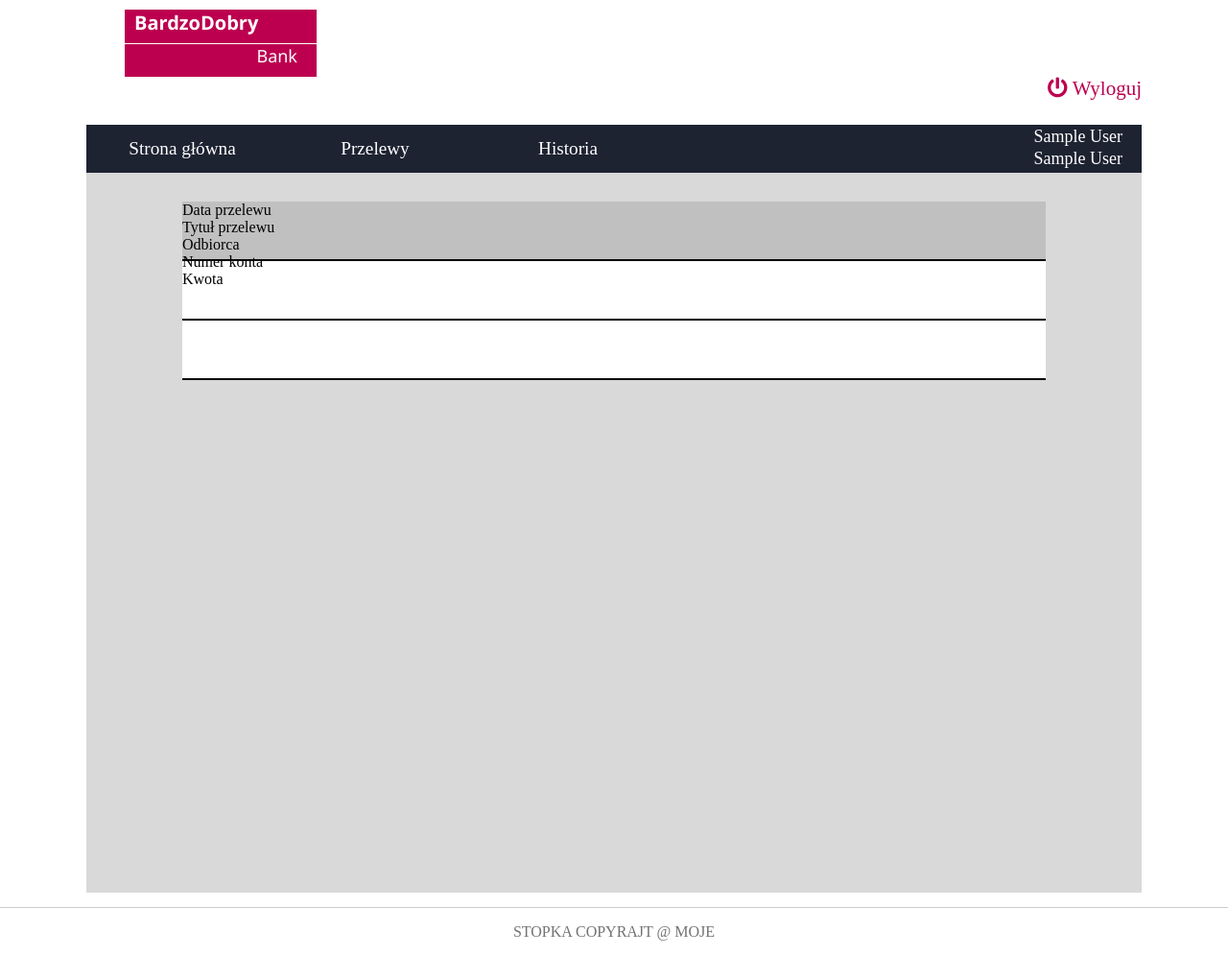
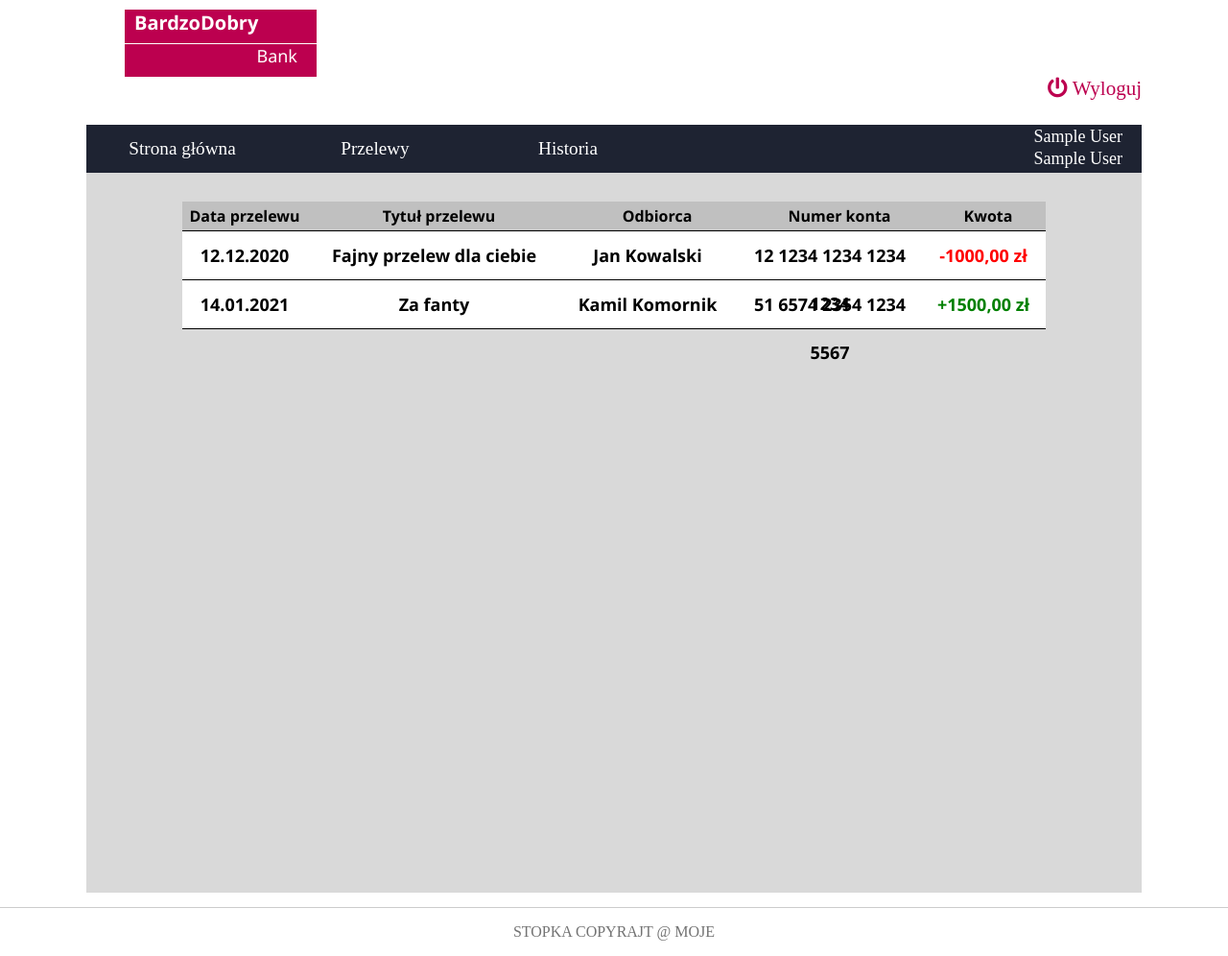
Before and after one commit to LeCarteloo/BankApplication, a PHP site: page /historia.php in a window 1280 px wide. Shown: the whole page at 96% size. Run offline with PHP 8.4, Linux system fonts and the light colour scheme; the visitor is signed in with stand-in values (Sample User, id 1); some libraries are stand-ins or nearby versions.

Commit message:
UI + sesja
Historia, pobierania salda

```diff
--- a/Bank1_PHP/Backend/logowanie.php
+++ b/Bank1_PHP/Backend/logowanie.php
@@ -34,6 +34,7 @@
 		  $_SESSION['imie'] = $wiersz['name'];
 		  $_SESSION['nazwisko'] = $wiersz['surname'];
 	      $_SESSION['nr_konta'] = $wiersz['bankNumber'];
+		  $_SESSION['saldo'] = $wiersz['balance'];
 
 		  //---------------------------------------------------------------------------------------------
 
--- a/Bank1_PHP/UI/historia.css
+++ b/Bank1_PHP/UI/historia.css
@@ -146,11 +146,146 @@ li a:hover {
 
 #inforekord{
 	width:900px;
-	height:60px;
+	height:30px;
 	background-color:silver;
 	margin-left:auto;
 	margin-right:auto;
-	border-bottom:2px solid black;
+	border-bottom:1px solid black;
+}
+
+#datar{
+	height:30px;
+	width:120px;
+	padding:0 0 0 5px;
+	line-height:30px;
+	font-size:16px;
+	font-family:"Segoe UI";
+	font-weight:600;
+	text-align:center;
+	float:left;
+}
+
+#tytulr{
+	height:30px;
+	width:275px;
+	padding:0 0 0 5px;
+	line-height:30px;
+	font-size:16px;
+	font-family:"Segoe UI";
+	font-weight:600;
+	text-align:center;
+	float:left;
+}
+
+#nazwar{
+	height:30px;
+	width:170px;
+	padding:0 0 0 5px;
+	line-height:30px;
+	font-size:16px;
+	font-family:"Segoe UI";
+	font-weight:600;
+	text-align:center;
+	float:left;
+}
+
+#nrr{
+	height:30px;
+	width:200px;
+	padding:0 0 0 5px;
+	line-height:30px;
+	font-size:16px;
+	font-family:"Segoe UI";
+	font-weight:600;
+	text-align:center;
+	float:left;
+}
+
+#kwotar{
+	height:30px;
+	width:100px;
+	padding:0 0 0 5px;
+	line-height:30px;
+	font-size:16px;
+	font-family:"Segoe UI";
+	font-weight:600;
+	text-align:center;
+	float:left;
+}
+
+#datarr{
+	height:30px;
+	width:120px;
+	padding:0 0 0 5px;
+	font-size:18px;
+	font-family:"Segoe UI";
+	font-weight:600;
+	text-align:center;
+	float:left;
+	line-height:50px;
+}
+
+#tytulrr{
+	height:30px;
+	width:265px;
+	padding:0 0 0 5px;
+	font-size:18px;
+	font-family:"Segoe UI";
+	font-weight:600;
+	text-align:center;
+	float:left;
+	line-height:50px;
+}
+
+#nazwarr{
+	height:30px;
+	width:170px;
+	padding:0 0 0 5px;
+	line-height:50px;
+	font-size:18px;
+	font-family:"Segoe UI";
+	font-weight:600;
+	text-align:center;
+	float:left;
+	line-height:50px;
+}
+
+#nrrr{
+	height:30px;
+	width:200px;
+	padding:0 0 0 5px;
+	line-height:50px;
+	font-size:18px;
+	font-family:"Segoe UI";
+	font-weight:600;
+	text-align:center;
+	float:left;
+}
+
+#kwotarr{
+	height:30px;
+	width:110px;
+	padding:0 0 0 5px;
+	line-height:50px;
+	font-size:18px;
+	font-family:"Segoe UI";
+	font-weight:600;
+	text-align:center;
+	float:left;
+	color:red;
+}
+
+#kwotarrd{
+	height:30px;
+	width:110px;
+	padding:0 0 0 5px;
+	line-height:50px;
+	font-size:18px;
+	font-family:"Segoe UI";
+	font-weight:600;
+	text-align:center;
+	float:left;
+	color:green;
 }
 
 .odstep{
@@ -160,9 +295,9 @@ li a:hover {
 
 .rekord{
 	width:900px;
-	height:60px;
+	height:50px;
 	background-color:#fff;
 	margin-left:auto;
 	margin-right:auto;
-	border-bottom:2px solid black;
+	border-bottom:1px solid black;
 }
--- a/Bank1_PHP/UI/historia.php
+++ b/Bank1_PHP/UI/historia.php
@@ -54,15 +54,25 @@
 						<div id="nrr">Numer konta</div>
 						<div id="kwotar">Kwota</div>
 					</div>
+
 					<div class="rekord">
+						<div id="datarr">12.12.2020</div>
+						<div id="tytulrr">Fajny przelew dla ciebie</div>
+						<div id="nazwarr">Jan Kowalski</div>
+						<div id="nrrr">12 1234 1234 1234 1234</div>
+						<div id="kwotarr">-1000,00 zł</div>
+					</div>
 
+					<div class="rekord">
+						<div id="datarr">14.01.2021</div>
+						<div id="tytulrr">Za fanty</div>
+						<div id="nazwarr">Kamil Komornik</div>
+						<div id="nrrr">51 6574 2354 1234 5567</div>
+						<div id="kwotarrd">+1500,00 zł</div>
 					</div>
-					<div class="rekord">
-
-					</div>
-										<div class="odstep"></div>
 
 
+				<div class="odstep"></div>
 				</div>
 			</div>
 			<div id="stopka">
--- a/Bank1_PHP/UI/przelewZewnetrzny.php
+++ b/Bank1_PHP/UI/przelewZewnetrzny.php
@@ -50,7 +50,7 @@
 							Z konta
 						</div>
 						<div id="moje_konto">
-							<div id="mk_text">Visa konto (100,00 PLN) <br> <?php  echo $_SESSION['nr_konta'];?></div>
+							<div id="mk_text">Visa konto (<?php  echo $_SESSION['saldo'];?> PLN) <br> <?php  echo $_SESSION['nr_konta'];?></div>
 						</div>
 						<div class="etap">
 							Dane odbiorcy przelewu
--- a/Bank1_PHP/UI/zalogowany.php
+++ b/Bank1_PHP/UI/zalogowany.php
@@ -61,7 +61,7 @@
 							Saldo bieżące
 						</div>
 						<div class="srodkiPLN">
-							0,00 <span class="PLN">PLN</span>
+							<?php  echo $_SESSION['saldo'];?> <span class="PLN">PLN</span>
 						</div>
 					</div>
 					<div id="sekcja3">
```
